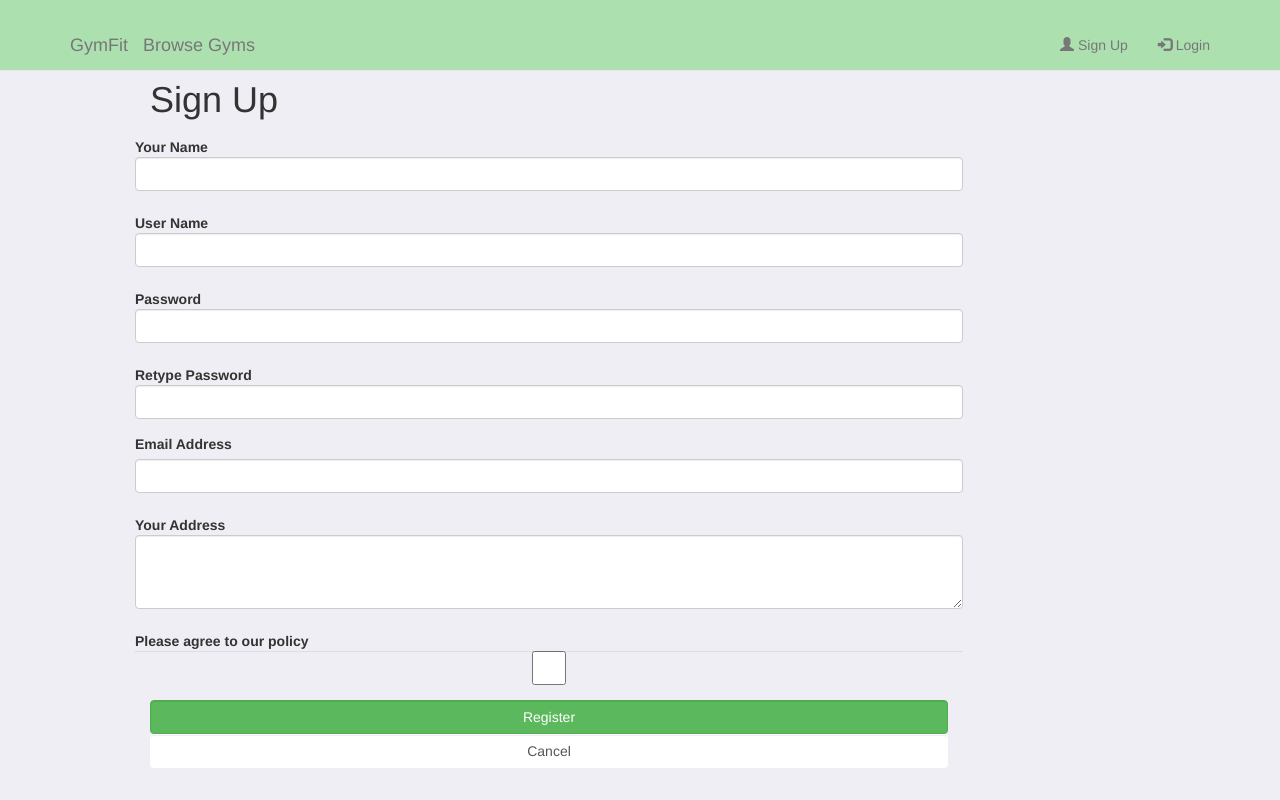
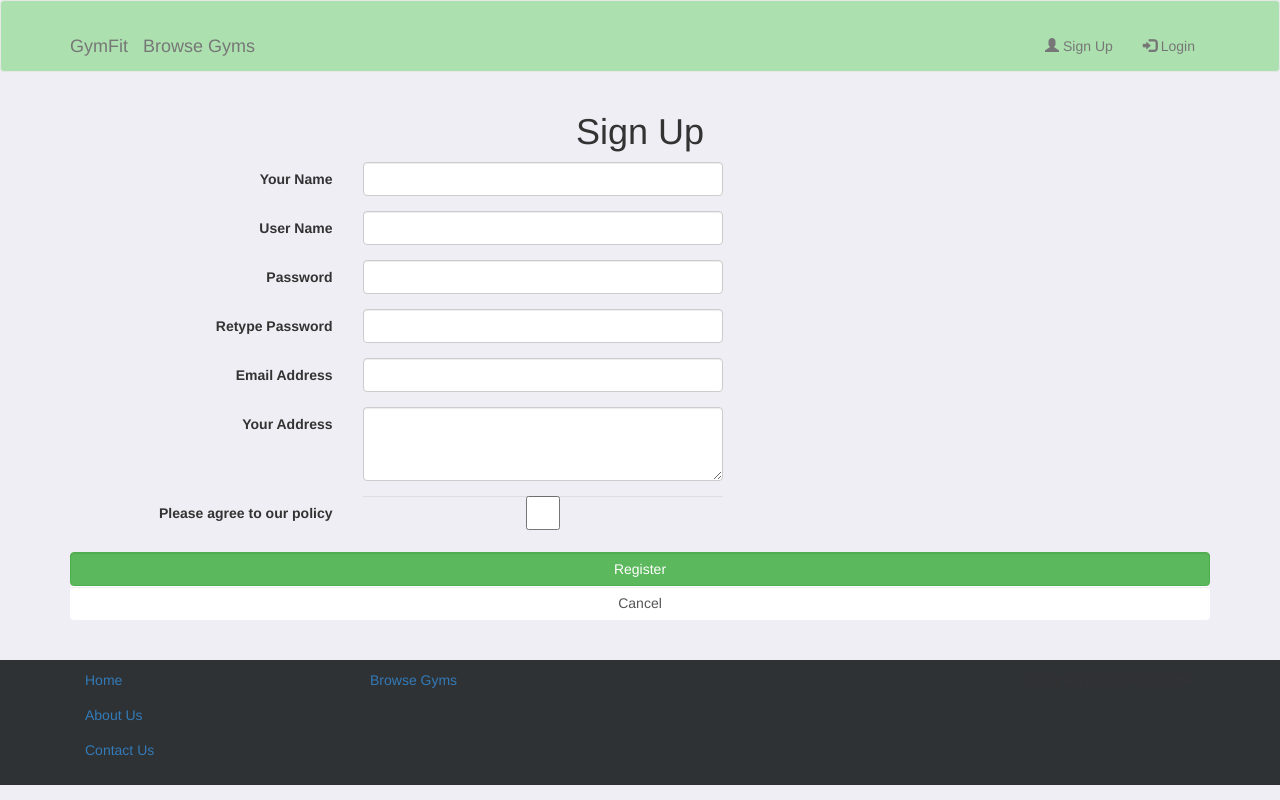
Before and after one commit to RajeshChowdary/Gymproject, a plain HTML site: page signup.html in a window 1280 px wide. Shown: the top 800 px of the page. Drawn offline with nearby package versions, Linux system fonts and the light colour scheme.

Commit message:
changes in signup and signin pages

```diff
--- a/signup.html
+++ b/signup.html
@@ -12,7 +12,7 @@
 </head>
 <body>
 <!-- Fixed navbar -->
-    <nav class="navbar navbar-default navbar-fixed-top">
+    <nav class="navbar navbar-default">
       <div class="container">
         <div class="navbar-header">
           <button type="button" class="navbar-toggle collapsed" data-toggle="collapse" data-target="#navbar" aria-expanded="false" aria-controls="navbar">
@@ -41,70 +41,76 @@
 
 <!--sign up form -->
 <div class="container">
-<div class="center">
-    <h1>Sign Up</h1>
+
+    <h1 align="center">Sign Up</h1>
     <form id="registration-form" class="form-horizontal">
 
 
 
           <div class="form-group">
-            <label class="control-label" for="name">Your Name</label>
-            <div class="controls">
+            <label class="control-label col-xs-3" for="name">Your Name</label>
+            <div class="controls col-xs-9 col-md-4 col-lg-4">
               <input type="text" class="input-xlarge form-control" name="name" id="name">
             </div>
           </div>
 
           <div class="form-group">
-            <label class="control-label" for="name">User Name</label>
-            <div class="controls">
+            <label class="control-label col-xs-3" for="name">User Name</label>
+            <div class="controls col-xs-9 col-md-4 col-lg-4">
               <input type="text" class="input-xlarge form-control" name="username" id="username">
             </div>
           </div>
 
           <div class="form-group">
-            <label class="control-label" for="name">Password</label>
-            <div class="controls">
+            <label class="control-label col-xs-3" for="name">Password</label>
+            <div class="controls col-xs-9 col-md-4 col-lg-4">
               <input type="password" class="input-xlarge form-control" name="password" id="password">
             </div>
           </div>
 
           <div class="form-group">
-            <label class="control-label" for="name"> Retype Password</label>
-            <div class="controls">
+            <label class="control-label col-xs-3" for="name"> Retype Password</label>
+            <div class="controls col-xs-9 col-md-4 col-lg-4">
               <input type="password" class="form-control" class="input-xlarge" name="confirm_password" id="confirm_password">
             </div>
           </div>
 
           <div class="form-group">
-            <label  for="email">Email Address</label>
+            <label  for="email" class="control-label col-xs-3 ">Email Address</label>
+            <div class="col-xs-9 col-md-4 col-lg-4">
+              <input type="text" class="form-control form-control"  name="email" id="email">
+            </div>
 
-              <input type="text" class="form-control form-control"  name="email" id="email">
+
 
           </div>
 
 
 
           <div class="form-group">
-            <label class="control-label" for="message">Your Address</label>
-            <div class="controls">
+            <label class="control-label col-xs-3" for="message">Your Address</label>
+            <div class="controls col-xs-9 col-md-4 col-lg-4">
               <textarea class="input-xlarge form-control" name="address" id="address" rows="3"></textarea>
             </div>
           </div>
 
           <div class="form-group">
-            <label class="control-label" for="message"> Please agree to our policy</label>
-            <div class="controls">
+            <label class="control-label col-xs-3" for="message"> Please agree to our policy</label>
+            <div class="controls col-xs-9 col-md-4 col-lg-4">
              <input id="agree" class="checkbox form-control" type="checkbox" name="agree">
             </div>
           </div>
 
           <div class="form-actions">
-            <button type="submit" class="btn btn-success btn-large form-control" >Register</button>
+          <div class="control-label ">
+              <button type="submit" class="btn btn-success btn-large form-control" >Register</button>
+          </div>
+
             <button type="reset" class="btn form-control">Cancel</button>
           </div>
 
       </form>
-</div>
+
 </div>
 <div id="footer" style="margin-top:40px; padding-top:10px; padding-bottom:10px;">
             <div class="container">
```
Also changed, not shown: home.html (+1 -1 lines), signin.html (+12 -6 lines).
